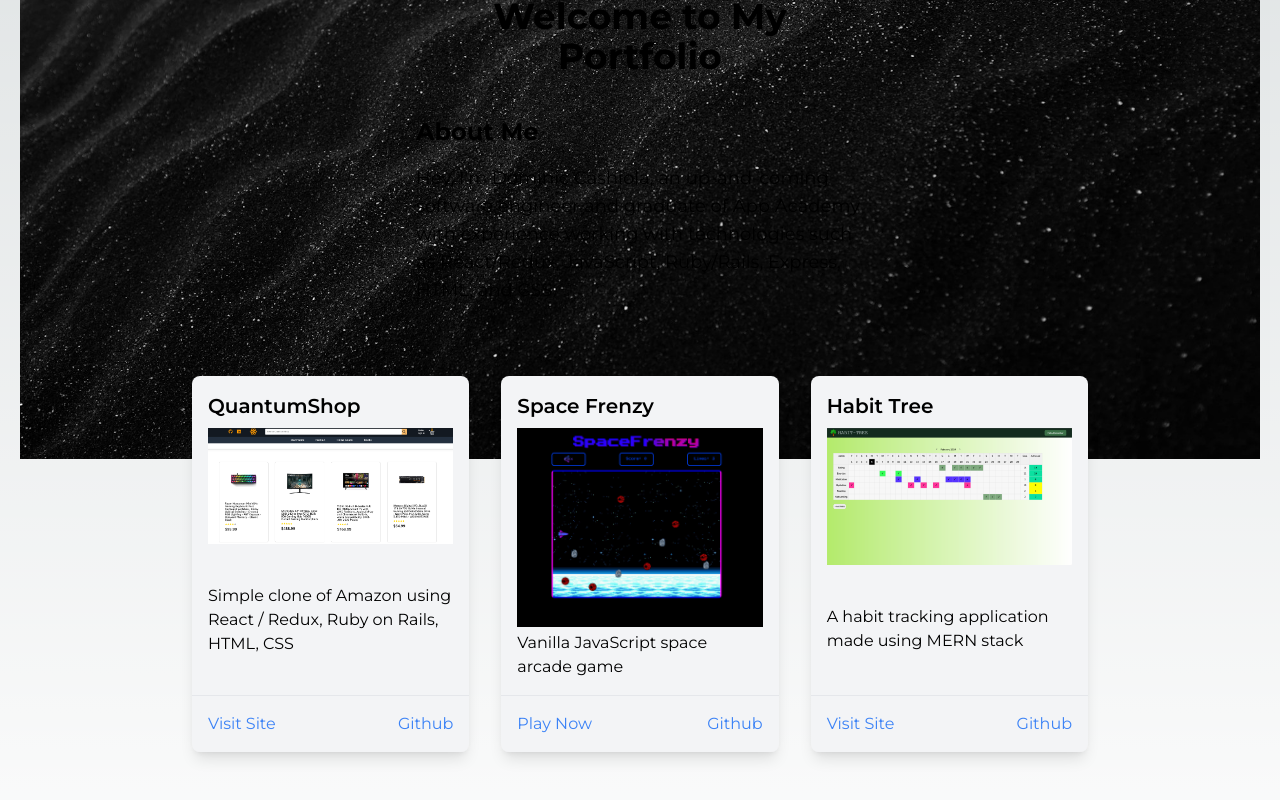
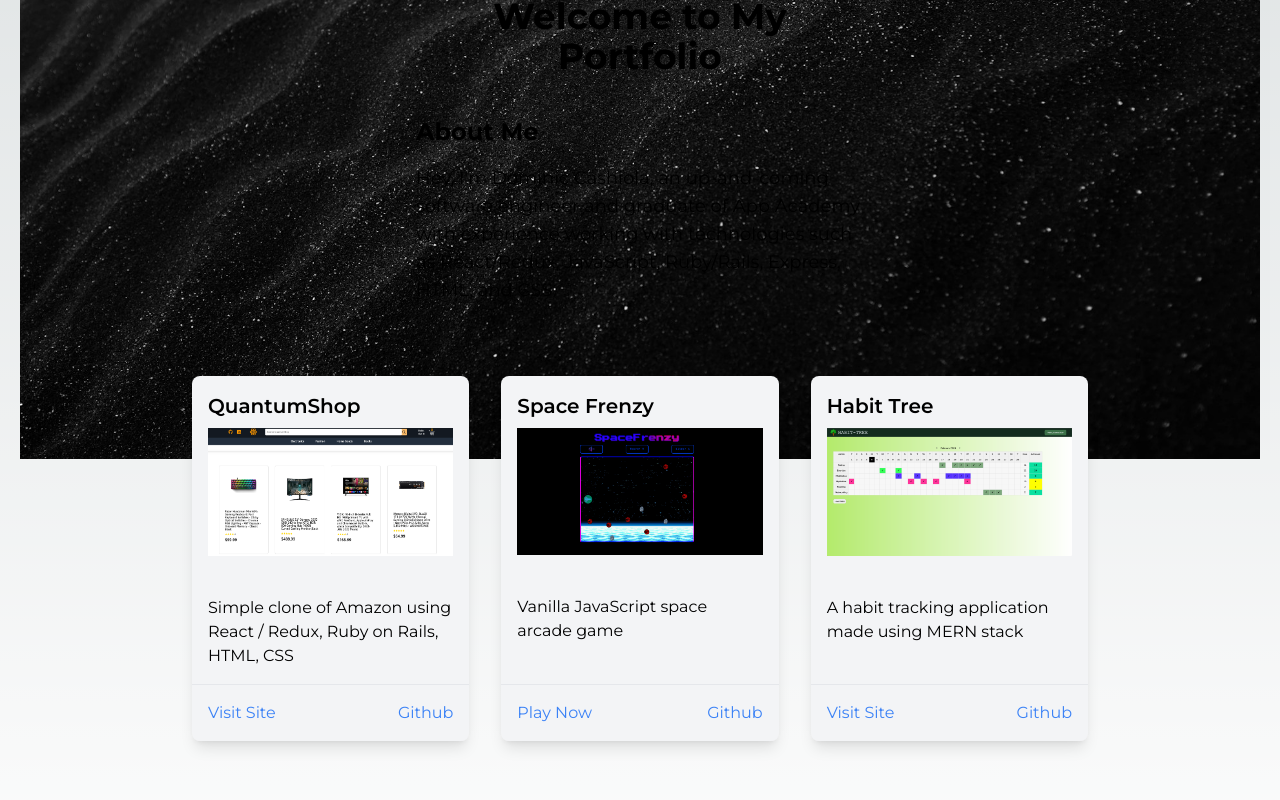
Before and after one commit to Dominic5591/portfolio, a Next.js app: page / in a window 1280 px wide. Shown: the part 468-1268 px from the top of the page. Built offline with nearby package versions, Linux system fonts and the light colour scheme.

Commit message:
rezied project images to be the same size

```diff
--- a/app/page.tsx
+++ b/app/page.tsx
@@ -4,7 +4,7 @@ import profile from './assets/profiledom.jpg';
 import banner from './assets/background.jpg';
 import fsp from './assets/FSP.png';
 import mern from './assets/MERN.png';
-import jsp from './assets/JSP.png';
+import jsp from './assets/JSP1.png';
 
 export default function Home() {
   return (
@@ -33,7 +33,7 @@ export default function Home() {
           <div className="bg-gray-100 hover:bg-gray-200 shadow-lg rounded-lg overflow-hidden flex flex-col justify-between">
             <div className="p-4">
               <h2 className="text-black text-xl font-semibold mb-2">QuantumShop</h2>
-              <Image src={fsp} alt="fsp" className="mb-10"/>
+              <Image src={fsp} alt="fsp" className="mb-10 h-32"/>
               <p className="text-black">Simple clone of Amazon using React / Redux, Ruby on Rails, HTML, CSS</p>
             </div>
             <div className="p-4 bg-gray-100 hover:bg-gray-200 border-t border-gray-200 flex justify-between">
@@ -44,7 +44,7 @@ export default function Home() {
           <div className="bg-gray-100 hover:bg-gray-200 shadow-lg rounded-lg overflow-hidden flex flex-col justify-between">
             <div className="p-4">
               <h2 className="text-black text-xl font-semibold mb-2">Space Frenzy</h2>
-              <Image src={jsp} alt="jsp" className="mb-1 h-30 w-30"/>
+              <Image src={jsp} alt="jsp" className="mb-10"/>
               <p className="text-black">Vanilla JavaScript space arcade game</p>
             </div>
             <div className="p-4 bg-gray-100 hover:bg-gray-200 border-t border-gray-200 flex justify-between">
@@ -55,7 +55,7 @@ export default function Home() {
           <div className=" bg-gray-100 hover:bg-gray-200 shadow-lg rounded-lg overflow-hidden flex flex-col justify-between">
             <div className="p-4">
               <h2 className="text-black text-xl font-semibold mb-2">Habit Tree</h2>
-              <Image src={mern} alt="mern" className="mb-10"/>
+              <Image src={mern} alt="mern" className="mb-10 h-32"/>
               <p className="text-black">A habit tracking application made using MERN stack</p>
             </div>
             <div className="p-4 bg-gray-100 hover:bg-gray-200 border-t border-gray-200 flex justify-between">
```
Also changed, not shown: app/assets/JSP1.png (added).
